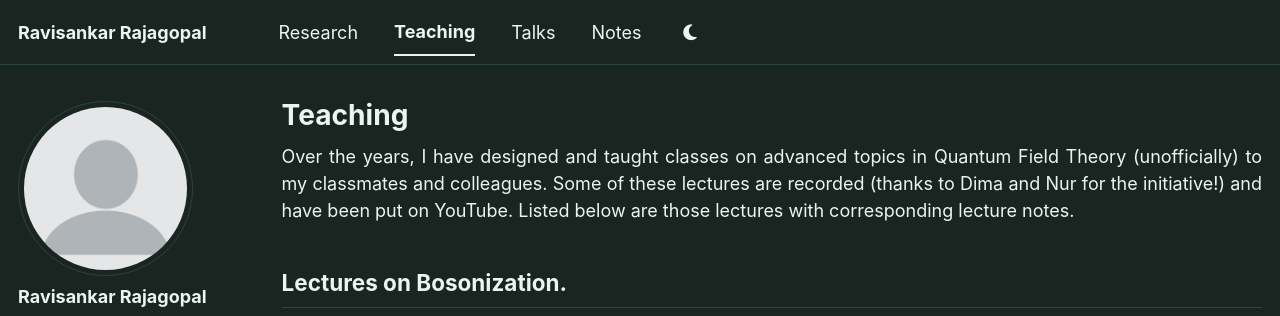
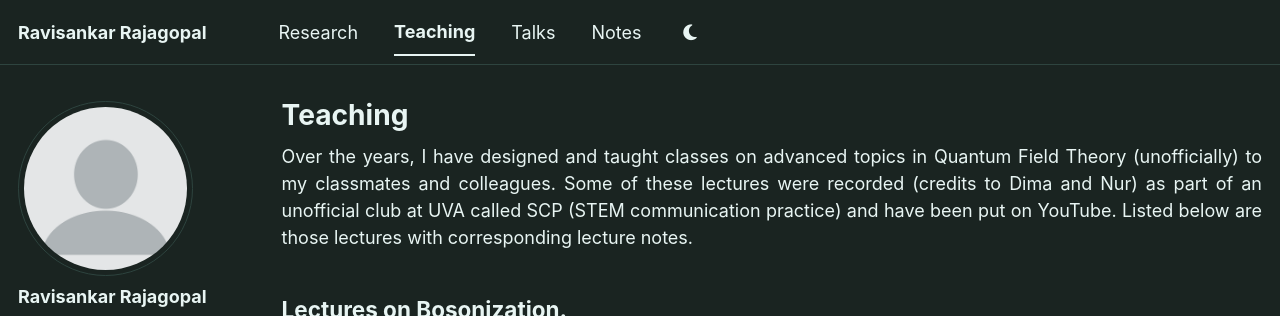
Before and after one commit to ravisankar712/ravisankar712.github.io, a Jekyll site: the page built from _pages/teaching.html, in a window 1280 px wide and 900 px high, cut to the strip 0-316 px from the top of the window. Built offline with Jekyll 4.4.1, drawn with Linux system fonts in a browser that asks for light colours; a style sheet for code colours, icons or effects is not loaded.

Commit message:
Update teaching.html

```diff
--- a/_pages/teaching.html
+++ b/_pages/teaching.html
@@ -16,7 +16,8 @@ author_profile: true
 <div class="page__content">
 <p style="text-align: justify;">Over the years, I have designed and taught classes on advanced topics in Quantum Field Theory
   (unofficially) to my classmates and colleagues.
-  Some of these lectures are recorded (thanks to Dima and Nur for the initiative!) and have been put on YouTube.
+  Some of these lectures were recorded (credits to Dima and Nur) as part of an unofficial club at UVA called SCP
+  (STEM communication practice) and have been put on YouTube.
 Listed below are those lectures with corresponding lecture notes.
 </p>
 
```
